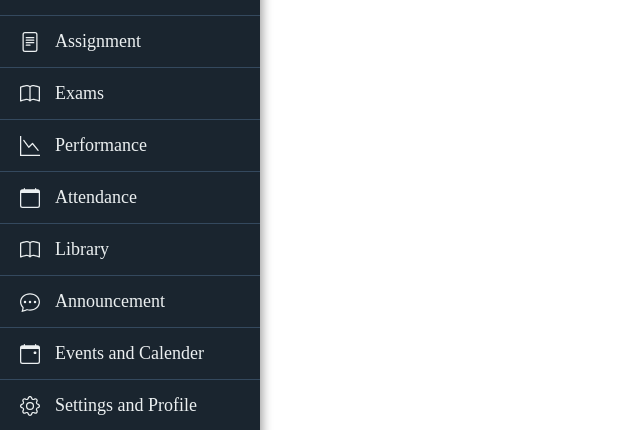
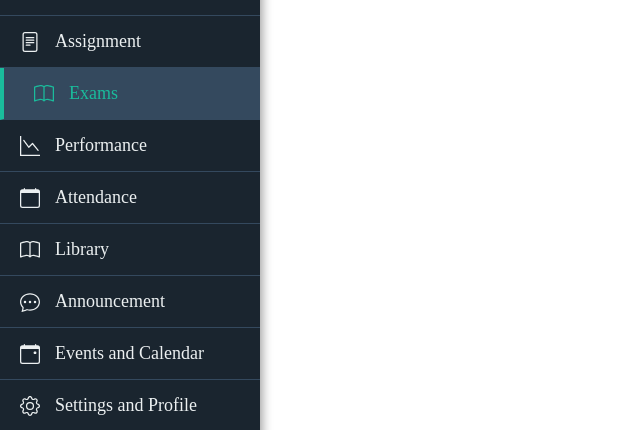
Before and after one commit to mpsinghji/PROJECT_ZERO, a React (Vite) app in the folder frontend/: page /admin/Exam in a window 1280 px wide. Shown: the part 281-711 px from the top of the page, without its empty margins (0-640 px from the left). Built offline with nearby package versions, Linux system fonts and the light colour scheme.

Commit message:
log out prompt added + css improved

```diff
--- a/frontend/src/pages/Admin/Sidebar.jsx
+++ b/frontend/src/pages/Admin/Sidebar.jsx
@@ -1,4 +1,4 @@
-import React, { useState } from "react";
+import React, { useState, useEffect } from "react";
 import {
   SidebarContainer,
   SidebarHeader,
@@ -7,9 +7,9 @@ import {
   SidebarIcon,
   Logo,
   DropdownMenu,
-  DropdownItem
+  DropdownItem,
 } from "../../styles/SidebarStyles";
-import { useNavigate } from "react-router-dom";
+import { useNavigate, useLocation } from "react-router-dom";
 import {
   BsGraphUp,
   BsPeople,
@@ -25,9 +25,9 @@ import {
 import { FaUserPlus } from "react-icons/fa";
 import { IoIosArrowDropdown } from "react-icons/io";
 
-
 const AdminSidebar = () => {
   const navigate = useNavigate();
+  const location = useLocation();
   const [isDropdownOpen, setIsDropdownOpen] = useState(false);
 
   const handleNavigation = (path) => {
@@ -38,6 +38,25 @@ const AdminSidebar = () => {
     setIsDropdownOpen((prev) => !prev);
   };
 
+  const isActive = (path) => location.pathname === path;
+
+  const handleLogout = () => {
+    const confirmLogout = window.confirm("Are you sure you want to log out?");
+    if (confirmLogout) {
+      navigate("/choose-user");
+    }
+  };
+
+  useEffect(() => {
+    const handleClickOutside = (e) => {
+      if (!e.target.closest(".dropdown")) {
+        setIsDropdownOpen(false);
+      }
+    };
+
+    document.addEventListener("click", handleClickOutside);
+    return () => document.removeEventListener("click", handleClickOutside);
+  }, []);
 
   return (
     <SidebarContainer>
@@ -45,17 +64,21 @@ const AdminSidebar = () => {
         <Logo src="../assets/bg1.png" alt="PROJECTZERO" />
       </SidebarHeader>
       <SidebarNav>
-        <SidebarNavItem onClick={() => handleNavigation("/admin/dashboard")}>
-          <SidebarIcon><BsGraphUp /></SidebarIcon>
+        <SidebarNavItem
+          className={isActive("/admin/dashboard") ? "active" : ""}
+          onClick={() => handleNavigation("/admin/dashboard")}
+        >
+          <SidebarIcon>
+            <BsGraphUp />
+          </SidebarIcon>
           Dashboard
         </SidebarNavItem>
-        <SidebarNavItem onClick={toggleDropdown}>
+        <SidebarNavItem className="dropdown" onClick={toggleDropdown}>
           <SidebarIcon>
             <FaUserPlus />
           </SidebarIcon>
           Register
-         <IoIosArrowDropdown />
-
+          <IoIosArrowDropdown />
         </SidebarNavItem>
         {isDropdownOpen && (
           <DropdownMenu>
@@ -70,44 +93,94 @@ const AdminSidebar = () => {
             </DropdownItem>
           </DropdownMenu>
         )}
-        <SidebarNavItem onClick={() => handleNavigation("/admin/Classes")}>
-          <SidebarIcon><BsPeople /></SidebarIcon>
+        <SidebarNavItem
+          className={isActive("/admin/Classes") ? "active" : ""}
+          onClick={() => handleNavigation("/admin/Classes")}
+        >
+          <SidebarIcon>
+            <BsPeople />
+          </SidebarIcon>
           Classes
         </SidebarNavItem>
-        <SidebarNavItem onClick={() => handleNavigation("/admin/Assignment")}>
-          <SidebarIcon><BsFileText /></SidebarIcon>
+        <SidebarNavItem
+          className={isActive("/admin/Assignment") ? "active" : ""}
+          onClick={() => handleNavigation("/admin/Assignment")}
+        >
+          <SidebarIcon>
+            <BsFileText />
+          </SidebarIcon>
           Assignment
         </SidebarNavItem>
-        <SidebarNavItem onClick={() => handleNavigation("/admin/Exam")}>
-          <SidebarIcon><BsBook /></SidebarIcon>
+        <SidebarNavItem
+          className={isActive("/admin/Exam") ? "active" : ""}
+          onClick={() => handleNavigation("/admin/Exam")}
+        >
+          <SidebarIcon>
+            <BsBook />
+          </SidebarIcon>
           Exams
         </SidebarNavItem>
-        <SidebarNavItem onClick={() => handleNavigation("/admin/Performance")}>
-          <SidebarIcon><BsGraphDown /></SidebarIcon>
+        <SidebarNavItem
+          className={isActive("/admin/Performance") ? "active" : ""}
+          onClick={() => handleNavigation("/admin/Performance")}
+        >
+          <SidebarIcon>
+            <BsGraphDown />
+          </SidebarIcon>
           Performance
         </SidebarNavItem>
-        <SidebarNavItem onClick={() => handleNavigation("/admin/Attendance")}>
-          <SidebarIcon><BsCalendar /></SidebarIcon>
+        <SidebarNavItem
+          className={isActive("/admin/Attendance") ? "active" : ""}
+          onClick={() => handleNavigation("/admin/Attendance")}
+        >
+          <SidebarIcon>
+            <BsCalendar />
+          </SidebarIcon>
           Attendance
         </SidebarNavItem>
-        <SidebarNavItem onClick={() => handleNavigation("/admin/Library")}>
-          <SidebarIcon><BsBook /></SidebarIcon>
+        <SidebarNavItem
+          className={isActive("/admin/Library") ? "active" : ""}
+          onClick={() => handleNavigation("/admin/Library")}
+        >
+          <SidebarIcon>
+            <BsBook />
+          </SidebarIcon>
           Library
         </SidebarNavItem>
-        <SidebarNavItem onClick={() => handleNavigation("/admin/Announcement")}>
-          <SidebarIcon><BsChatDots /></SidebarIcon>
+        <SidebarNavItem
+          className={isActive("/admin/Announcement") ? "active" : ""}
+          onClick={() => handleNavigation("/admin/Announcement")}
+        >
+          <SidebarIcon>
+            <BsChatDots />
+          </SidebarIcon>
           Announcement
         </SidebarNavItem>
-        <SidebarNavItem onClick={() => handleNavigation("/admin/EventCalender")}>
-          <SidebarIcon><BsCalendarEvent /></SidebarIcon>
-          Events and Calender
+        <SidebarNavItem
+          className={isActive("/admin/EventCalender") ? "active" : ""}
+          onClick={() => handleNavigation("/admin/EventCalender")}
+        >
+          <SidebarIcon>
+            <BsCalendarEvent />
+          </SidebarIcon>
+          Events and Calendar
         </SidebarNavItem>
-        <SidebarNavItem onClick={() => handleNavigation("/admin/Profile")}>
-          <SidebarIcon><BsGear /></SidebarIcon>
+        <SidebarNavItem
+          className={isActive("/admin/Profile") ? "active" : ""}
+          onClick={() => handleNavigation("/admin/Profile")}
+        >
+          <SidebarIcon>
+            <BsGear />
+          </SidebarIcon>
           Settings and Profile
         </SidebarNavItem>
-        <SidebarNavItem onClick={() => handleNavigation("/choose-user")}>
-          <SidebarIcon><BsBoxArrowRight /></SidebarIcon>
+        <SidebarNavItem
+          className={isActive("/choose-user") ? "active" : ""}
+          onClick={handleLogout}
+        >
+          <SidebarIcon>
+            <BsBoxArrowRight />
+          </SidebarIcon>
           Log Out
         </SidebarNavItem>
       </SidebarNav>
--- a/frontend/src/pages/Students/Sidebar.jsx
+++ b/frontend/src/pages/Students/Sidebar.jsx
@@ -1,6 +1,5 @@
-import React, { useState } from "react";
-import styled from "styled-components";
-import { useNavigate } from "react-router-dom";
+import React from "react";
+import { useNavigate, useLocation } from "react-router-dom";
 import {
   BsGraphUp,
   BsFileText,
@@ -12,50 +11,31 @@ import {
   BsBoxArrowRight,
 } from "react-icons/bs";
 import {
+  SidebarContainer,
   SidebarHeader,
   SidebarNav,
   SidebarNavItem,
   SidebarIcon,
-  Logo
+  Logo,
 } from "../../styles/SidebarStyles";
-
-export const SidebarContainer = styled.div`
-  position: fixed;
-  top: 0;
-  left: 0;
-  width: 250px;
-  height: 100%;
-  background-color: #1A252F;
-  color: #ECF0F1;
-  // overflow-y: auto;
-  padding-top: 70px;
-  z-index: 100;
-  box-shadow: 2px 0 10px rgba(0, 0, 0, 0.4);
-  transition: width 0.3s ease-in-out;
-
-  ::-webkit-scrollbar {
-    width: 8px;
-  }
-
-  ::-webkit-scrollbar-thumb {
-    background-color: #34495E;
-    border-radius: 10px;
-  }
-
-  &:hover {
-    width: 260px;
-  }
-
-  @media screen and (max-height: 700px) {
-    padding-top: 50px;
-  }
-`;
 
 const Sidebar = () => {
   const navigate = useNavigate();
+  const location = useLocation();
 
   const handleNavigation = (path) => {
     navigate(path);
+  };
+
+  const isActive = (path) => {
+    return location.pathname === path ? "active" : "";
+  };
+
+  const handleLogout = () => {
+    const confirmLogout = window.confirm("Are you sure you want to log out?");
+    if (confirmLogout) {
+      navigate("/choose-user");
+    }
   };
 
   return (
@@ -65,55 +45,82 @@ const Sidebar = () => {
       </SidebarHeader>
       <SidebarHeader>Student</SidebarHeader>
       <SidebarNav>
-        <SidebarNavItem onClick={() => handleNavigation("/student/dashboard")}>
+        <SidebarNavItem
+          onClick={() => handleNavigation("/student/dashboard")}
+          className={isActive("/student/dashboard")}
+        >
           <SidebarIcon>
             <BsGraphUp />
           </SidebarIcon>
           Dashboard
         </SidebarNavItem>
-        <SidebarNavItem onClick={() => handleNavigation("/student/assignments")}>
+        <SidebarNavItem
+          onClick={() => handleNavigation("/student/assignments")}
+          className={isActive("/student/assignments")}
+        >
           <SidebarIcon>
             <BsFileText />
           </SidebarIcon>
           Assignments
         </SidebarNavItem>
-        <SidebarNavItem onClick={() => handleNavigation("/student/exams")}>
+        <SidebarNavItem
+          onClick={() => handleNavigation("/student/exams")}
+          className={isActive("/student/exams")}
+        >
           <SidebarIcon>
             <BsBook />
           </SidebarIcon>
           Exams
         </SidebarNavItem>
-        <SidebarNavItem onClick={() => handleNavigation("/student/performance")}>
+        <SidebarNavItem
+          onClick={() => handleNavigation("/student/performance")}
+          className={isActive("/student/performance")}
+        >
           <SidebarIcon>
             <BsGraphDown />
           </SidebarIcon>
           Performance
         </SidebarNavItem>
-        <SidebarNavItem onClick={() => handleNavigation("/student/attendance")}>
+        <SidebarNavItem
+          onClick={() => handleNavigation("/student/attendance")}
+          className={isActive("/student/attendance")}
+        >
           <SidebarIcon>
             <BsCalendar />
           </SidebarIcon>
           Attendance
         </SidebarNavItem>
-        <SidebarNavItem onClick={() => handleNavigation("/student/library")}>
+        <SidebarNavItem
+          onClick={() => handleNavigation("/student/library")}
+          className={isActive("/student/library")}
+        >
           <SidebarIcon>
             <BsBook />
           </SidebarIcon>
           Library
         </SidebarNavItem>
-        <SidebarNavItem onClick={() => handleNavigation("/student/communication")}>
+        <SidebarNavItem
+          onClick={() => handleNavigation("/student/communication")}
+          className={isActive("/student/communication")}
+        >
           <SidebarIcon>
             <BsChatDots />
           </SidebarIcon>
           Announcement
         </SidebarNavItem>
-        <SidebarNavItem onClick={() => handleNavigation("/student/settings")}>
+        <SidebarNavItem
+          onClick={() => handleNavigation("/student/settings")}
+          className={isActive("/student/settings")}
+        >
           <SidebarIcon>
             <BsGear />
           </SidebarIcon>
           Profile
         </SidebarNavItem>
-        <SidebarNavItem onClick={() => handleNavigation("/choose-user")}>
+        <SidebarNavItem
+          onClick={handleLogout}
+          className={isActive("/choose-user")}
+        >
           <SidebarIcon>
             <BsBoxArrowRight />
           </SidebarIcon>
--- a/frontend/src/pages/Teachers/Sidebar.jsx
+++ b/frontend/src/pages/Teachers/Sidebar.jsx
@@ -1,6 +1,5 @@
-import React, { useState } from "react";
-import styled from "styled-components";
-import { useNavigate } from "react-router-dom";
+import React from "react";
+import { useNavigate, useLocation } from "react-router-dom";
 import {
   BsGraphUp,
   BsPeople,
@@ -14,51 +13,58 @@ import {
   BsBoxArrowRight,
 } from "react-icons/bs";
 import {
+  SidebarContainer,
   SidebarHeader,
   SidebarNav,
-  SidebarNavItem,
   SidebarIcon,
-  Logo
+  Logo,
 } from "../../styles/SidebarStyles";
+import styled , { css } from "styled-components";
 
-export const SidebarContainer = styled.div`
-  position: fixed;
-  top: 0;
-  left: 0;
-  width: 250px;
-  height: 100%;
-  background-color: #1A252F;
+export const SidebarNavItem = styled.li`
+  display: flex;
+  align-items: center;
+  padding: 15px 20px;
+  font-size: 18px;
+  border-bottom: 1px solid #34495E;
+  cursor: pointer;
+  transition: all 0.3s ease-in-out;
   color: #ECF0F1;
-  // overflow-y: auto;
-  padding-top: 70px;
-  z-index: 100;
-  box-shadow: 2px 0 10px rgba(0, 0, 0, 0.4);
-  transition: width 0.3s ease-in-out;
 
-  ::-webkit-scrollbar {
-    width: 8px;
-  }
-
-  ::-webkit-scrollbar-thumb {
-    background-color: #34495E;
-    border-radius: 10px;
-  }
+  /* Apply active styles when the active prop is true */
+  ${({ active }) =>
+    active &&
+    css`
+      background-color: #34495E;
+      padding-left: 30px;
+      color: #1ABC9C;
+      border-left: 4px solid #1ABC9C;
+    `}
 
   &:hover {
-    width: 260px;
-  }
-
-  @media screen and (max-height: 700px) {
-    padding-top: 50px;
+    background-color: #34495E;
+    padding-left: 30px;
+    color: #1ABC9C;
+    border-left: 4px solid #1ABC9C;
   }
 `;
 
 
 const Sidebar = () => {
   const navigate = useNavigate();
+  const location = useLocation();
 
   const handleNavigation = (path) => {
     navigate(path);
+  };
+
+  const isActive = (path) => location.pathname === path ? "active" : "";
+
+  const handleLogout = () => {
+    const confirmLogout = window.confirm("Are you sure you want to log out?");
+    if (confirmLogout) {
+      navigate("/choose-user");
+    }
   };
 
   return (
@@ -68,67 +74,97 @@ const Sidebar = () => {
       </SidebarHeader>
       <SidebarHeader>Teacher</SidebarHeader>
       <SidebarNav>
-        <SidebarNavItem onClick={() => handleNavigation("/teacher/dashboard")}>
+        <SidebarNavItem
+          onClick={() => handleNavigation("/teacher/dashboard")}
+          active={isActive("/teacher/dashboard") }
+        >
           <SidebarIcon>
             <BsGraphUp />
           </SidebarIcon>
           Dashboard
         </SidebarNavItem>
-        <SidebarNavItem onClick={() => handleNavigation("/teacher/classes")}>
+        <SidebarNavItem
+          active={isActive("/teacher/classes")}
+          onClick={() => handleNavigation("/teacher/classes")}
+        >
           <SidebarIcon>
             <BsPeople />
           </SidebarIcon>
           Classes
         </SidebarNavItem>
-        <SidebarNavItem onClick={() => handleNavigation("/teacher/students")}>
+        <SidebarNavItem
+          active={isActive("/teacher/students")}
+          onClick={() => handleNavigation("/teacher/students")}
+        >
           <SidebarIcon>
             <BsPeople />
           </SidebarIcon>
           Students
         </SidebarNavItem>
-        <SidebarNavItem onClick={() => handleNavigation("/teacher/assignments")}>
+        <SidebarNavItem
+          active={isActive("/teacher/assignments")}
+          onClick={() => handleNavigation("/teacher/assignments")}
+        >
           <SidebarIcon>
             <BsFileText />
           </SidebarIcon>
           Assignments
         </SidebarNavItem>
-        <SidebarNavItem onClick={() => handleNavigation("/teacher/exams")}>
+        <SidebarNavItem
+          active={isActive("/teacher/exams")}
+          onClick={() => handleNavigation("/teacher/exams")}
+        >
           <SidebarIcon>
             <BsBook />
           </SidebarIcon>
           Exams
         </SidebarNavItem>
-        <SidebarNavItem onClick={() => handleNavigation("/teacher/performance")}>
+        <SidebarNavItem
+          active={isActive("/teacher/performance")}
+          onClick={() => handleNavigation("/teacher/performance")}
+        >
           <SidebarIcon>
             <BsGraphDown />
           </SidebarIcon>
           Performance
         </SidebarNavItem>
-        <SidebarNavItem onClick={() => handleNavigation("/teacher/attendance")}>
+        <SidebarNavItem
+          active={isActive("/teacher/attendance")}
+          onClick={() => handleNavigation("/teacher/attendance")}
+        >
           <SidebarIcon>
             <BsCalendar />
           </SidebarIcon>
           Attendance
         </SidebarNavItem>
-        <SidebarNavItem onClick={() => handleNavigation("/teacher/communication")}>
+        <SidebarNavItem
+          active={isActive("/teacher/communication")}
+          onClick={() => handleNavigation("/teacher/communication")}
+        >
           <SidebarIcon>
             <BsChatDots />
           </SidebarIcon>
           Announcement
         </SidebarNavItem>
-        <SidebarNavItem onClick={() => handleNavigation("/teacher/events")}>
+        <SidebarNavItem
+          active={isActive("/teacher/events")}
+          onClick={() => handleNavigation("/teacher/events")}
+        >
           <SidebarIcon>
             <BsCalendarEvent />
           </SidebarIcon>
           Events & Calendar
         </SidebarNavItem>
-        <SidebarNavItem onClick={() => handleNavigation("/teacher/settings")}>
+        <SidebarNavItem
+          active={isActive("/teacher/settings")}
+          onClick={() => handleNavigation("/teacher/settings")}
+        >
           <SidebarIcon>
             <BsGear />
           </SidebarIcon>
           Settings & Profile
         </SidebarNavItem>
-        <SidebarNavItem onClick={() => handleNavigation("/choose-user")}>
+        <SidebarNavItem onClick={handleLogout}>
           <SidebarIcon>
             <BsBoxArrowRight />
           </SidebarIcon>
@@ -138,4 +174,5 @@ const Sidebar = () => {
     </SidebarContainer>
   );
 };
+
 export default Sidebar;
--- a/frontend/src/styles/SidebarStyles.js
+++ b/frontend/src/styles/SidebarStyles.js
@@ -1,4 +1,4 @@
-import styled from 'styled-components';
+import styled, { css } from 'styled-components';
 import { Link } from 'react-router-dom';
 
 export const SidebarContainer = styled.div`
@@ -6,28 +6,34 @@ export const SidebarContainer = styled.div`
   top: 0;
   left: 0;
   width: 250px;
-  height: 92%;
+  height: 100%;
   background-color: #1A252F;
   color: #ECF0F1;
-  overflow-y: auto;
   padding-top: 70px;
   z-index: 100;
   box-shadow: 2px 0 10px rgba(0, 0, 0, 0.4);
   transition: width 0.3s ease-in-out;
 
   ::-webkit-scrollbar {
-    display: none;
+    width: 8px;
   }
 
-  scrollbar-width: none;
+  ::-webkit-scrollbar-thumb {
+    background-color: #34495E;
+    border-radius: 10px;
+  }
 
   &:hover {
     width: 260px;
   }
+
+  @media screen and (max-height: 700px) {
+    padding-top: 50px;
+  }
 `;
 
+
 export const SidebarHeader = styled.div`
-  // padding: 20px;
   font-size: 20px;
   font-weight: bold;
   text-align: center;
@@ -51,6 +57,14 @@ export const SidebarNavItem = styled.li`
   border-bottom: 1px solid #34495E;
   cursor: pointer;
   transition: all 0.3s ease-in-out;
+  color: #ECF0F1;
+
+  &.active {
+    background-color: #34495E;
+    padding-left: 30px;
+    color: #1ABC9C;
+    border-left: 4px solid #1ABC9C;
+  }
 
   &:hover {
     background-color: #34495E;
@@ -58,12 +72,8 @@ export const SidebarNavItem = styled.li`
     color: #1ABC9C;
     border-left: 4px solid #1ABC9C;
   }
+`;
 
-  @media screen and (max-height: 700px) {
-    padding: 10px 15px;
-    font-size: 16px;
-  }
-`;
 
 export const StyledLink = styled(Link)`
   text-decoration: none;
@@ -95,14 +105,11 @@ export const Logo = styled.img`
   }
 `;
 
-
 export const DropdownMenu = styled.div`
   margin-left: 1.5rem;
   display: flex;
   flex-direction: column;
-    background-color: #1A252F;
-  // border: 1px solid #ccc;
-  // border-radius: 5px;
+  background-color: #1A252F;
   padding: 0.5rem;
   box-shadow: 0px 4px 6px rgba(0, 0, 0, 0.2);
 `;
@@ -114,8 +121,7 @@ export const DropdownItem = styled.div`
   font-weight: 500;
   border-radius: 3px;
   transition: background 0.3s ease, color 0.3s ease;
-  // text-align:center;
-  margin-left:30px;
+  margin-left: 30px;
 
   &:hover {
     background: #007bff;
```
Also changed, not shown: frontend/src/components/AdminSignIn.jsx (+10 -4 lines), frontend/src/components/StudentSignIn.jsx (+8 -1 lines), frontend/src/components/TeacherSignIn.jsx (+9 -4 lines), 1 other file (tests, documents, lock files or other folders).
